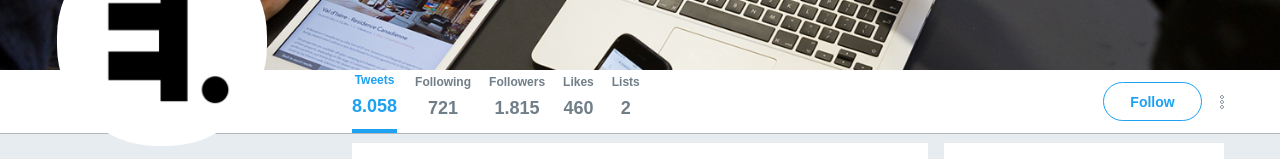
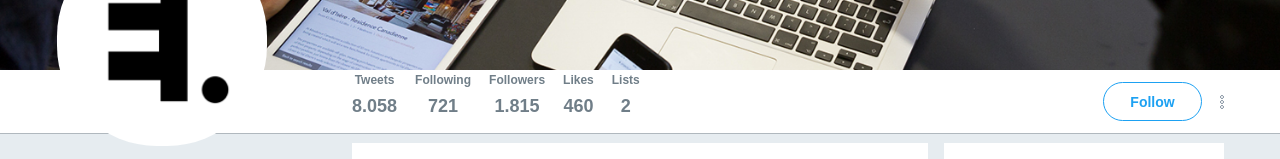
Before and after one commit to qsok3d/twitter-demo-frontend, a React (Create React App) app: page /1 in a window 1280 px wide. Shown: the part 298-457 px from the top of the page. Built offline with nearby package versions, Linux system fonts and the light colour scheme.

Commit message:
add route for tweets and change file structure

```diff
--- a/src/App.js
+++ b/src/App.js
@@ -5,10 +5,11 @@ import {
 import ProfilePage from './ProfilePage';
 import Header from './Header';
 
-const Stub = () => (
+const Stub = ({ location }) => (
   <React.Fragment>
     <h1>
-This is
+      This is
+      {`${location.pathname}`}
     </h1>
   </React.Fragment>
 );
--- a/src/ProfilePage/Tweet/data.js
+++ b/src/ProfilePage/Tweet/data.js
@@ -6,7 +6,7 @@ import likeActive from './likeActive.svg';
 import image from './Image.png';
 import future from './tweetimage.png';
 
-const tweets = [
+const tweet = [
   {
     pinned: true,
     name: 'Every Interaction',
@@ -103,4 +103,4 @@ const tweets = [
   },
 ];
 
-export default tweets;
+export default tweet;
--- a/src/ProfilePage/Tweet/index.js
+++ b/src/ProfilePage/Tweet/index.js
@@ -1,9 +1,10 @@
 import React from 'react';
 import styled from 'styled-components';
+
 import TweetUp from './TweetUp';
 import TweetContent from './TweetContent';
 import TweetAction from './TweetAction';
-import TweetHeader from './tweetHeader';
+
 import tweets from './data';
 import Avatar from './Avatar';
 
@@ -26,9 +27,9 @@ const Action = styled.div`
   padding-right: 40px;
 `;
 
-export default ({ userId }) => (
+export default () => (
+  <React.Fragment>
     <Main>
-    <TweetHeader userId={userId} />
       {tweets.map(tweet => (
         <Tweet>
           <Avatar tweet={tweet} />
@@ -42,4 +43,5 @@ export default ({ userId }) => (
         </Tweet>
       ))}
     </Main>
+  </React.Fragment>
 );
--- a/src/ProfilePage/TwitterBar/Stats/index.js
+++ b/src/ProfilePage/TwitterBar/Stats/index.js
@@ -1,41 +1,82 @@
 import React from 'react';
 import styled from 'styled-components';
-import Indicator from './indicator';
+import { NavLink } from 'react-router-dom';
+
+const Indicator = styled(NavLink)`
+  display: flex;
+  flex-direction: column;
+  margin-right: 18px;
+  justify-content: center;
+  align-items: center;
+  padding-bottom: 12px;
+  border-bottom: ${({ active }) => (active ? '4px solid #1DA1F2' : 'none')};
+  text-decoration: none;
+`;
+
+const Stat = styled.p`
+  font-family: Helvetica Neue, 'Lato', Helvetica, Arial, , sans-serif;
+  font-size: 12px;
+  line-height: 20px;
+  font-weight: 600;
+  margin: 0;
+  color: ${({ active }) => (active ? '#1da1f2' : '#707e88')};
+  padding-bottom: 6px;
+`;
+
+const Count = styled.span`
+  font-family: Helvetica Neue, 'Lato', Helvetica, Arial, , sans-serif;
+  font-size: 18px;
+  line-height: 21px;
+  font-weight: 600;
+  margin: 0;
+  color: ${({ active }) => (active ? '#1da1f2' : '#707e88')};
+`;
 
 const Stats = styled.div`
   display: flex;
 `;
 
-const indicators = [
-  {
-    text: 'Tweets',
-    count: 8.058,
-    active: 'active',
-  },
-  {
-    text: 'Following',
-    count: 721,
-    active: '',
-  },
-  {
-    text: 'Followers',
-    count: 1.815,
-    active: '',
-  },
-  {
-    text: 'Likes',
-    count: 460,
-    active: '',
-  },
-  {
-    text: 'Lists',
-    count: 2,
-    active: '',
-  },
-];
-
-export default () => (
+export default ({ userId }) => (
   <Stats>
-    {indicators.map(indicator => <Indicator indicator={indicator} />)}
+    <Indicator exact to={`/${userId}`}>
+      <Stat>
+Tweets
+      </Stat>
+      <Count>
+8.058
+      </Count>
+    </Indicator>
+    <Indicator exact to={`/${userId}/following`}>
+      <Stat>
+Following
+      </Stat>
+      <Count>
+721
+      </Count>
+    </Indicator>
+    <Indicator exact to={`/${userId}/followers`}>
+      <Stat>
+Followers
+      </Stat>
+      <Count>
+1.815
+      </Count>
+    </Indicator>
+    <Indicator exact to={`/${userId}/likes`}>
+      <Stat>
+Likes
+      </Stat>
+      <Count>
+460
+      </Count>
+    </Indicator>
+    <Indicator exact to={`/${userId}/lists`}>
+      <Stat>
+Lists
+      </Stat>
+      <Count>
+2
+      </Count>
+    </Indicator>
   </Stats>
 );
--- a/src/ProfilePage/TwitterBar/Stats/indicator.js
+++ /dev/null
@@ -1,42 +0,0 @@
-import React from 'react';
-import styled from 'styled-components';
-
-const Indicator = styled.div`
-  display: flex;
-  flex-direction: column;
-  margin-right: 18px;
-  justify-content: center;
-  align-items: center;
-  padding-bottom: 12px;
-  border-bottom: ${({ active }) => (active ? '4px solid #1DA1F2' : 'none')};
-`;
-
-const Stat = styled.p`
-  font-family: Helvetica Neue, 'Lato', Helvetica, Arial, , sans-serif;
-  font-size: 12px;
-  line-height: 20px;
-  font-weight: 600;
-  margin: 0;
-  color: ${({ active }) => (active ? '#1da1f2' : '#707e88')};
-  padding-bottom: 6px;
-`;
-
-const Count = styled.span`
-  font-family: Helvetica Neue, 'Lato', Helvetica, Arial, , sans-serif;
-  font-size: 18px;
-  line-height: 21px;
-  font-weight: 600;
-  margin: 0;
-  color: ${({ active }) => (active ? '#1da1f2' : '#707e88')};
-`;
-
-export default ({ indicator }) => (
-  <Indicator active={indicator.active}>
-    <Stat active={indicator.active}>
-      {indicator.text}
-    </Stat>
-    <Count active={indicator.active}>
-      {indicator.count}
-    </Count>
-  </Indicator>
-);
--- a/src/ProfilePage/TwitterBar/index.js
+++ b/src/ProfilePage/TwitterBar/index.js
@@ -1,5 +1,6 @@
 import React from 'react';
 import styled from 'styled-components';
+import { Route } from 'react-router-dom';
 import Stats from './Stats';
 import Button from './Button';
 import avatar from './avatar.png';
@@ -27,7 +28,7 @@ const Avatar = styled.img`
   top: -135px;
 `;
 
-export default () => (
+export default ({ userId }) => (
   <TwitterBar>
     <div className="container">
       <div className="row">
@@ -37,7 +38,12 @@ export default () => (
           </Wrap>
         </div>
         <div className="col-offset-3 col-xs-6">
-          <Stats />
+          <Stats userId={userId} />
+          <Route exact path={`/${userId}`} />
+          <Route exact path={`/${userId}/following`} />
+          <Route exact path={`/${userId}/followers`} />
+          <Route exact path={`/${userId}/likes`} />
+          <Route exact path={`/${userId}/lists`} />
         </div>
         <div className="col-offset-9 col-xs-3">
           <Button />
--- a/src/ProfilePage/index.js
+++ b/src/ProfilePage/index.js
@@ -6,6 +6,7 @@ import TwitterBar from './TwitterBar';
 import ProfileInfo from './ProfileInfo';
 import Tweet from './Tweet';
 import Recommendation from './Recommendation';
+import TweetHeader from './tweetHeader';
 
 const MainImage = styled.img``;
 
@@ -26,15 +27,40 @@ export default ({ match }) => {
   return (
     <ProfilePage>
       <MainImage alt="main" src={image} />
-      <TwitterBar />
+      <TwitterBar userId={userId} />
       <Profile>
         <div className="container">
           <div className="row">
             <div className="col-xs-3">
-              <Route exact path={`/${userId}`} render={() => <ProfileInfo userId={userId} />} />
+              <ProfileInfo userId={userId} />
             </div>
             <div className="col-offset-3 col-xs-6">
-              <Route exact path={`/${userId}`} render={() => <Tweet userId={userId} />} />
+              <React.Fragment>
+                <TweetHeader userId={userId} />
+                <Route exact path={`/${userId}`} render={() => <Tweet userId={userId} />} />
+                <Route
+                  exact
+                  path={`/${userId}/with_replies`}
+                  render={() => (
+                    <h1>
+                      {' '}
+With replies
+                      {' '}
+                    </h1>
+                  )}
+                />
+                <Route
+                  exact
+                  path={`/${userId}/media`}
+                  render={() => (
+                    <h1>
+                      {' '}
+Media
+                      {' '}
+                    </h1>
+                  )}
+                />
+              </React.Fragment>
             </div>
             <div className="col-offset-9 col-xs-3">
               <Recommendation />
--- a/src/ProfilePage/Tweet/tweetHeader.js
+++ b/src/ProfilePage/tweetHeader.js
@@ -4,8 +4,8 @@ import { NavLink } from 'react-router-dom';
 
 const Navigation = styled.div`
   display: flex;
+  background-color: #fff;
 `;
-
 const TweetNav = styled.nav`
   display: flex;
   padding: 15px 0;
```
Lines whose indentation alone changed are shown as unchanged.
